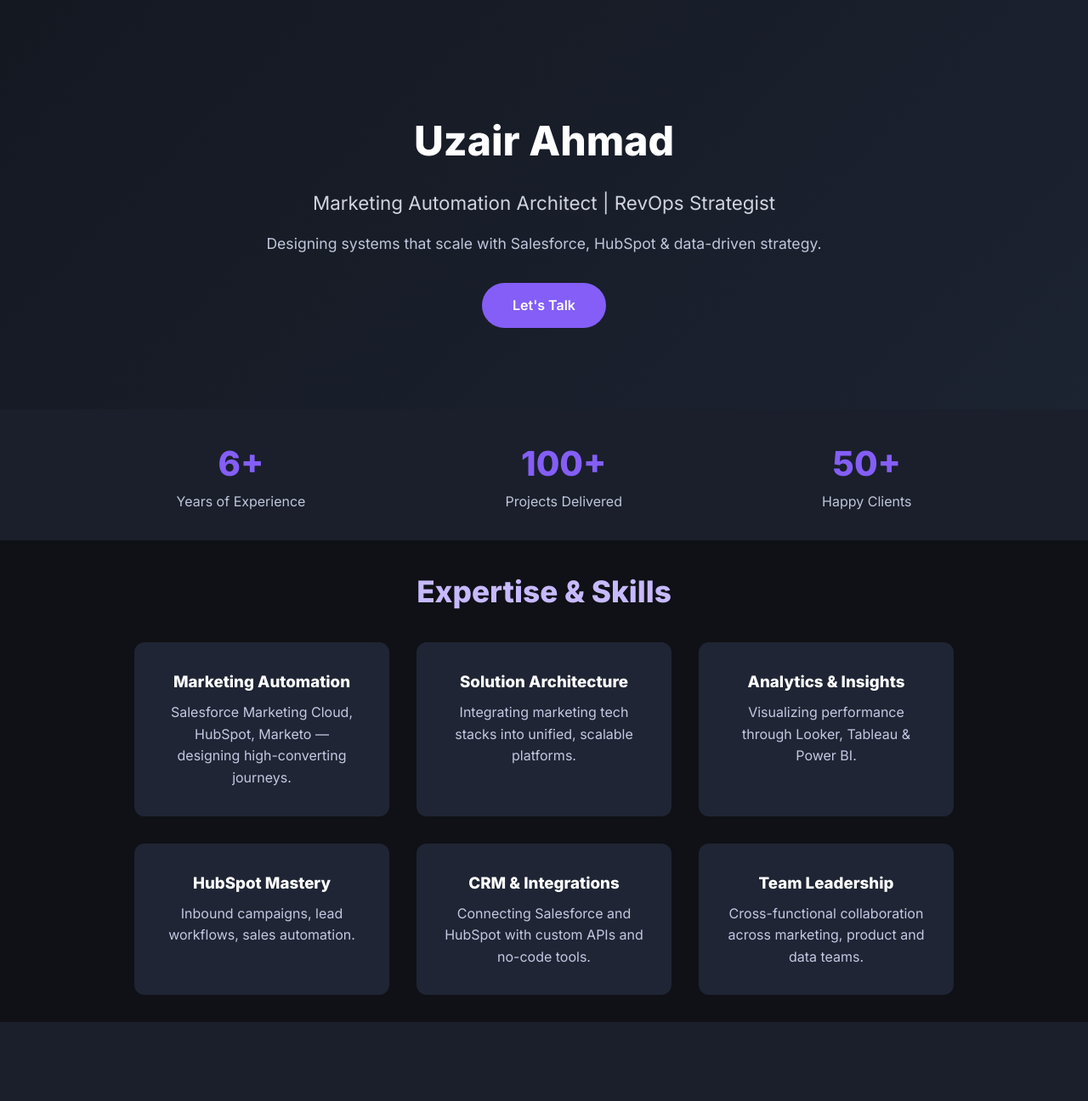
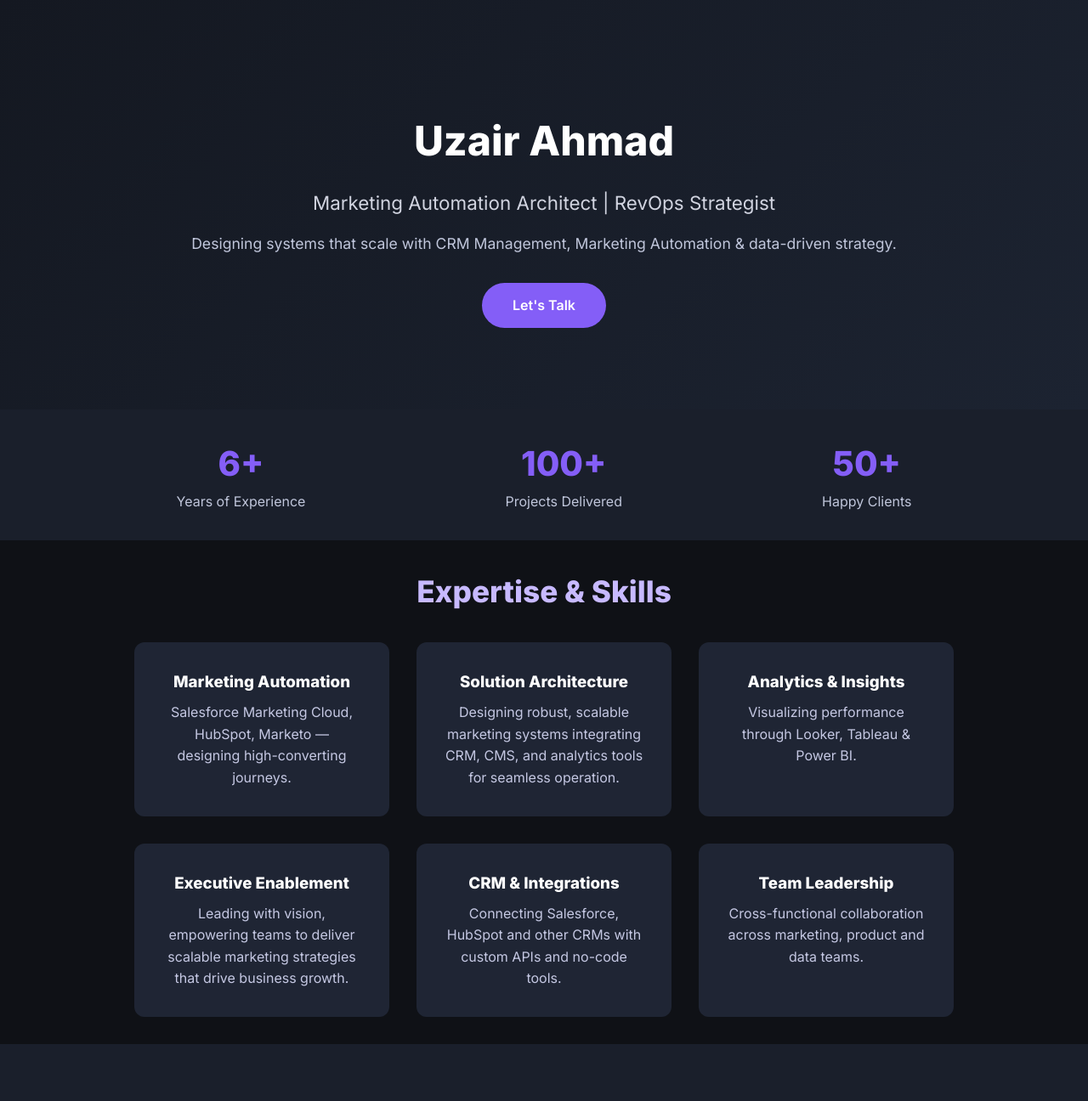
Before and after one commit to Uzair-jerry/uzairahmad.github.io, a plain HTML site: page index.html in a window 1280 px wide. Shown: the top 1296 px of the page at 85% size. Drawn offline with Linux system fonts and the light colour scheme.

Commit message:
Update index.html

```diff
--- a/index.html
+++ b/index.html
@@ -14,7 +14,7 @@
     <div class="container">
       <h1>Uzair Ahmad</h1>
       <p class="tagline">Marketing Automation Architect | RevOps Strategist</p>
-      <p class="subtext">Designing systems that scale with Salesforce, HubSpot & data-driven strategy.</p>
+      <p class="subtext">Designing systems that scale with CRM Management, Marketing Automation & data-driven strategy.</p>
       <a href="#contact" class="btn-primary">Let's Talk</a>
     </div>
   </header>
@@ -37,19 +37,19 @@
         </div>
         <div class="expertise-card">
           <h3>Solution Architecture</h3>
-          <p>Integrating marketing tech stacks into unified, scalable platforms.</p>
+          <p>Designing robust, scalable marketing systems integrating CRM, CMS, and analytics tools for seamless operation.</p>
         </div>
         <div class="expertise-card">
           <h3>Analytics & Insights</h3>
           <p>Visualizing performance through Looker, Tableau & Power BI.</p>
         </div>
         <div class="expertise-card">
-          <h3>HubSpot Mastery</h3>
-          <p>Inbound campaigns, lead workflows, sales automation.</p>
+          <h3>Executive Enablement</h3>
+          <p>Leading with vision, empowering teams to deliver scalable marketing strategies that drive business growth.</p>
         </div>
         <div class="expertise-card">
           <h3>CRM & Integrations</h3>
-          <p>Connecting Salesforce and HubSpot with custom APIs and no-code tools.</p>
+          <p>Connecting Salesforce, HubSpot and other CRMs with custom APIs and no-code tools.</p>
         </div>
         <div class="expertise-card">
           <h3>Team Leadership</h3>
@@ -63,7 +63,7 @@
     <div class="container">
       <h2>Get in Touch</h2>
       <p>Let's scale your marketing with automation that works.</p>
-      <a href="mailto:uzair@example.com" class="btn-primary">Email Me</a>
+      <a href="mailto:automations.specialist@gmail.com.com" class="btn-primary">Email Me</a>
     </div>
   </section>
 
```
